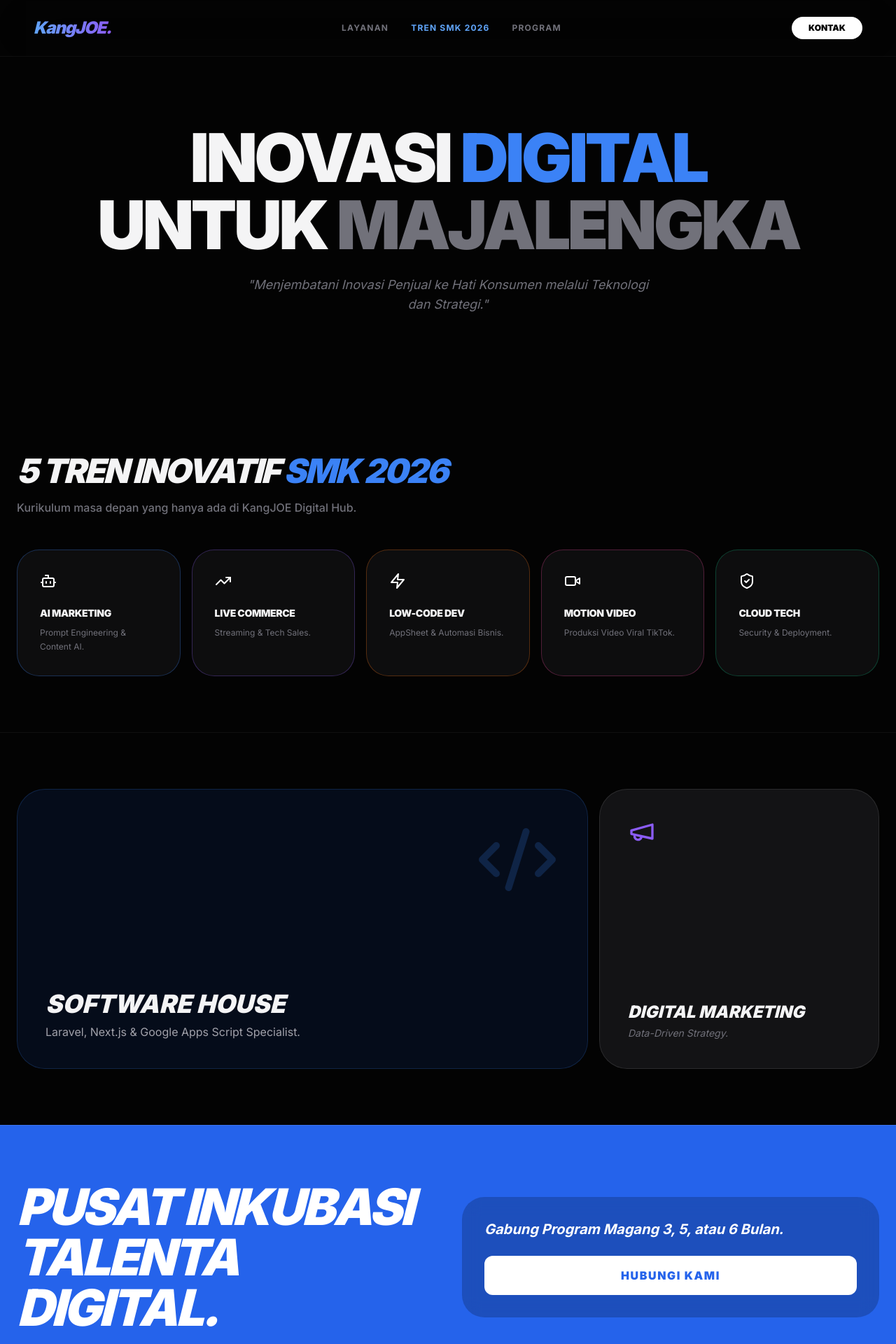
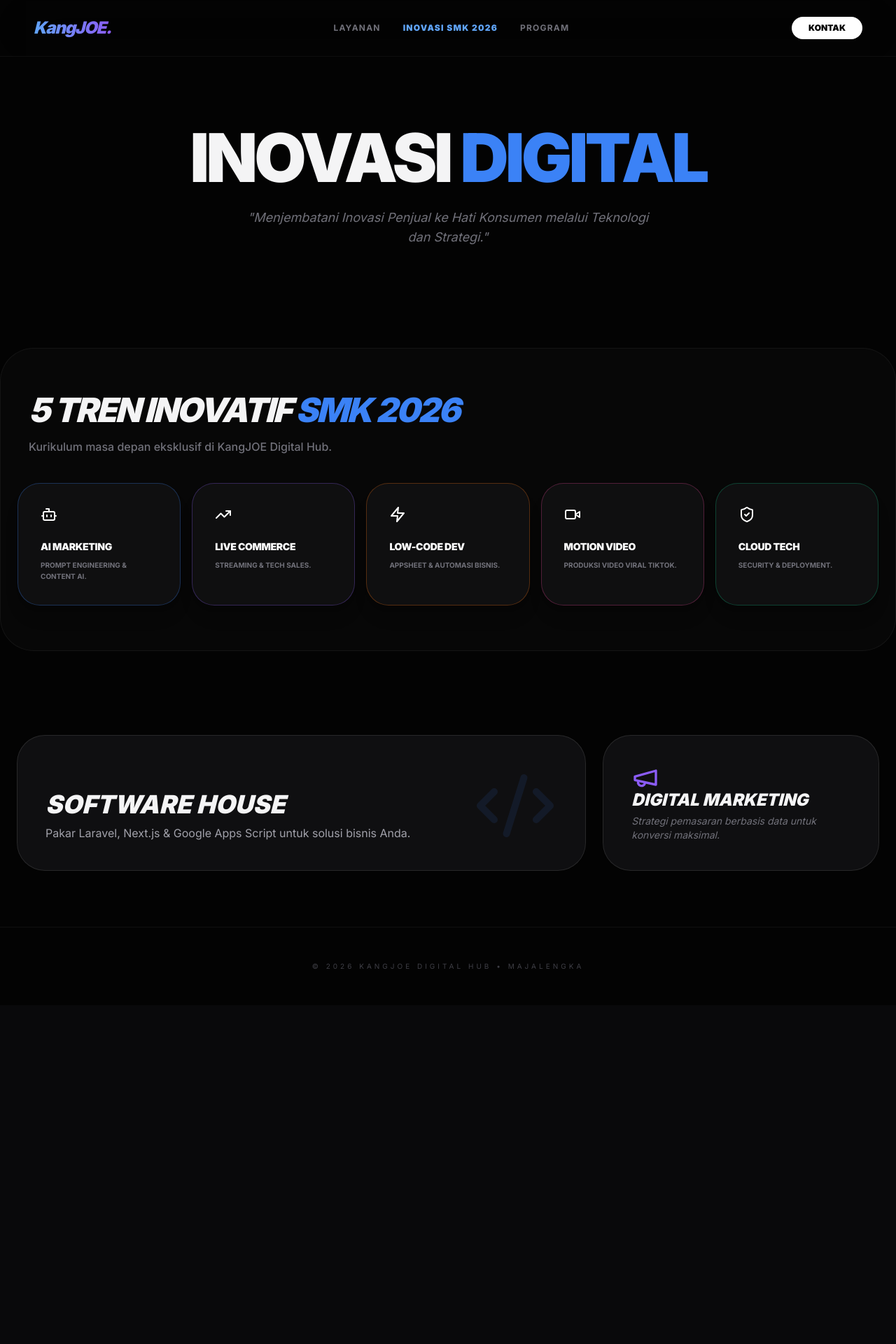
Before and after one commit to deny97-ct/landingpage-kangjoe, a Next.js app: page / in a window 1280 px wide. Shown: the top 1920 px of the page at 70% size. After the commit the page ends 1436 px from the top, so only its background shows below. Built offline with nearby package versions, Linux system fonts and the light colour scheme.

Commit message:
Update page.tsx

```diff
--- a/src/app/page.tsx
+++ b/src/app/page.tsx
@@ -12,14 +12,14 @@
   return (
     <div className="min-h-screen bg-[#030303] text-zinc-100 selection:bg-blue-500/30 overflow-x-hidden">
 
-      {/* --- NAV --- */}
+      {/* 1. NAV - Menu Baru "Inovasi SMK" */}
       <nav className="flex justify-between items-center px-6 md:px-12 py-6 border-b border-white/5 backdrop-blur-2xl sticky top-0 z-[100]">
         <div className="text-2xl font-black tracking-tighter bg-gradient-to-r from-blue-400 to-violet-500 bg-clip-text text-transparent italic">
           KangJOE.
         </div>
         <div className="hidden md:flex gap-8 text-xs font-bold uppercase tracking-widest text-zinc-500">
           <a href="#services" className="hover:text-white transition-colors">Layanan</a>
-          <a href="#trends" className="hover:text-white transition-colors text-blue-400">Tren SMK 2026</a>
+          <a href="#trends" className="hover:text-white transition-colors text-blue-400 font-black">INOVASI SMK 2026</a>
           <a href="#smk" className="hover:text-white transition-colors">Program</a>
         </div>
         <button className="bg-white text-black px-6 py-2 rounded-full text-xs font-black hover:bg-blue-500 hover:text-white transition-all">
@@ -27,13 +27,12 @@
         </button>
       </nav>
 
-      {/* --- HERO --- */}
-      <section className="relative px-6 pt-24 pb-20 text-center">
+      {/* 2. HERO */}
+      <section className="relative px-6 pt-24 pb-16 text-center">
         <div className="absolute top-0 left-1/2 -translate-x-1/2 -z-10 h-[500px] w-full max-w-4xl bg-blue-600/10 blur-[120px]" />
         <motion.div initial={{ opacity: 0, y: 20 }} animate={{ opacity: 1, y: 0 }}>
-          <h1 className="text-5xl md:text-8xl font-black tracking-tighter mb-6 leading-none">
-            INOVASI <span className="text-blue-500">DIGITAL</span> <br />
-            UNTUK <span className="text-zinc-500">MAJALENGKA</span>
+          <h1 className="text-5xl md:text-8xl font-black tracking-tighter mb-6 leading-none uppercase">
+            INOVASI <span className="text-blue-500 text-glow">DIGITAL</span>
           </h1>
           <p className="text-zinc-500 max-w-xl mx-auto text-lg italic mb-10">
             "Menjembatani Inovasi Penjual ke Hati Konsumen melalui Teknologi dan Strategi."
@@ -41,13 +40,13 @@
         </motion.div>
       </section>
 
-      {/* --- 5 TREN INOVATIF SMK (SECTION BARU) --- */}
-      <section id="trends" className="px-6 py-20 max-w-7xl mx-auto">
-        <div className="mb-12">
+      {/* 3. SECTION 5 TREN (Kita pindahkan ke atas agar pasti terlihat) */}
+      <section id="trends" className="px-6 py-16 max-w-7xl mx-auto bg-white/[0.02] rounded-[3rem] border border-white/5 my-10">
+        <div className="mb-10 text-center md:text-left px-4">
           <h2 className="text-3xl md:text-5xl font-black tracking-tighter italic mb-4 uppercase">
             5 Tren Inovatif <span className="text-blue-500">SMK 2026</span>
           </h2>
-          <p className="text-zinc-500 font-medium">Kurikulum masa depan yang hanya ada di KangJOE Digital Hub.</p>
+          <p className="text-zinc-500 font-medium">Kurikulum masa depan eksklusif di KangJOE Digital Hub.</p>
         </div>
 
         <div className="grid grid-cols-1 md:grid-cols-5 gap-4">
@@ -58,50 +57,39 @@
             { t: "Motion Video", d: "Produksi Video Viral TikTok.", i: <Video/>, c: "border-pink-500/30" },
             { t: "Cloud Tech", d: "Security & Deployment.", i: <ShieldCheck/>, c: "border-emerald-500/30" }
           ].map((item, idx) => (
-            <div key={idx} className={`p-8 rounded-[2rem] border ${item.c} bg-zinc-900/50 hover:bg-zinc-800 transition-all group`}>
-              <div className="mb-6 text-white group-hover:scale-110 transition-transform">{item.i}</div>
-              <h4 className="font-black text-sm mb-2 uppercase tracking-tight">{item.t}</h4>
-              <p className="text-xs text-zinc-500 leading-relaxed">{item.d}</p>
-            </div>
+            <motion.div
+              key={idx}
+              whileHover={{ scale: 1.05 }}
+              className={`p-8 rounded-[2rem] border ${item.c} bg-zinc-900/50 transition-all group shadow-xl`}
+            >
+              <div className="mb-6 text-white group-hover:text-blue-400 transition-colors">{item.i}</div>
+              <h4 className="font-black text-sm mb-2 uppercase tracking-tight text-white">{item.t}</h4>
+              <p className="text-[10px] text-zinc-500 leading-relaxed uppercase font-bold">{item.d}</p>
+            </motion.div>
           ))}
         </div>
       </section>
 
-      {/* --- SERVICES (BENTO LIGHT) --- */}
-      <section id="services" className="px-6 py-20 max-w-7xl mx-auto border-t border-white/5">
-        <div className="grid grid-cols-1 md:grid-cols-3 gap-4 h-auto md:h-[400px]">
-          <div className="md:col-span-2 bg-blue-600/10 border border-blue-500/20 rounded-[2.5rem] p-10 flex flex-col justify-end relative overflow-hidden">
-            <Code2 className="absolute top-10 right-10 text-blue-500/20" size={120} />
+      {/* 4. SERVICES */}
+      <section id="services" className="px-6 py-20 max-w-7xl mx-auto">
+        <div className="grid grid-cols-1 md:grid-cols-3 gap-6 h-auto">
+          <div className="md:col-span-2 bg-zinc-900/60 border border-white/10 rounded-[2.5rem] p-10 flex flex-col justify-end relative overflow-hidden group hover:border-blue-500/50 transition-all">
+            <Code2 className="absolute top-10 right-10 text-blue-500/10 group-hover:scale-110 transition-transform" size={120} />
             <h3 className="text-4xl font-black italic mb-2">SOFTWARE HOUSE</h3>
-            <p className="text-zinc-400">Laravel, Next.js & Google Apps Script Specialist.</p>
+            <p className="text-zinc-400 leading-relaxed">Pakar Laravel, Next.js & Google Apps Script untuk solusi bisnis Anda.</p>
           </div>
-          <div className="bg-zinc-900/80 border border-white/10 rounded-[2.5rem] p-10 flex flex-col justify-between">
+          <div className="bg-zinc-900/60 border border-white/10 rounded-[2.5rem] p-10 flex flex-col justify-between hover:border-violet-500/50 transition-all">
             <Megaphone className="text-violet-500" size={40} />
             <div>
-              <h3 className="text-2xl font-black italic mb-2 leading-none">DIGITAL MARKETING</h3>
-              <p className="text-zinc-500 text-sm italic">Data-Driven Strategy.</p>
+              <h3 className="text-2xl font-black italic mb-2 leading-none uppercase">Digital Marketing</h3>
+              <p className="text-zinc-500 text-sm italic">Strategi pemasaran berbasis data untuk konversi maksimal.</p>
             </div>
           </div>
         </div>
       </section>
 
-      {/* --- PROGRAM SMK --- */}
-      <section id="smk" className="px-6 py-20 bg-blue-600 border-y border-white/10 text-white">
-        <div className="max-w-7xl mx-auto grid md:grid-cols-2 gap-10 items-center text-center md:text-left">
-          <h2 className="text-4xl md:text-7xl font-black tracking-tighter italic uppercase leading-none">
-            Pusat Inkubasi <br/>Talenta Digital.
-          </h2>
-          <div className="bg-black/20 p-8 rounded-[2rem] backdrop-blur-md">
-            <p className="font-bold text-xl mb-6 italic">Gabung Program Magang 3, 5, atau 6 Bulan.</p>
-            <button className="w-full bg-white text-blue-600 py-4 rounded-xl font-black hover:scale-105 transition-all uppercase tracking-widest">
-              HUBUNGI KAMI
-            </button>
-          </div>
-        </div>
-      </section>
-
-      {/* --- FOOTER --- */}
-      <footer className="px-6 py-12 text-center text-zinc-600 text-[10px] tracking-[0.3em] uppercase">
+      {/* 5. FOOTER */}
+      <footer className="px-6 py-12 text-center text-zinc-700 text-[10px] tracking-[0.4em] uppercase border-t border-white/5">
         © 2026 KANGJOE DIGITAL HUB • MAJALENGKA
       </footer>
     </div>
```
